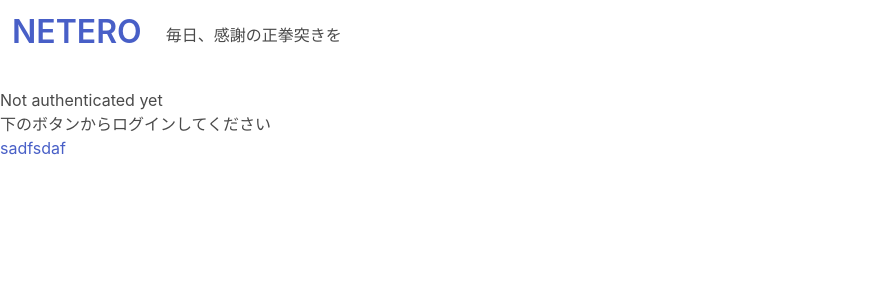
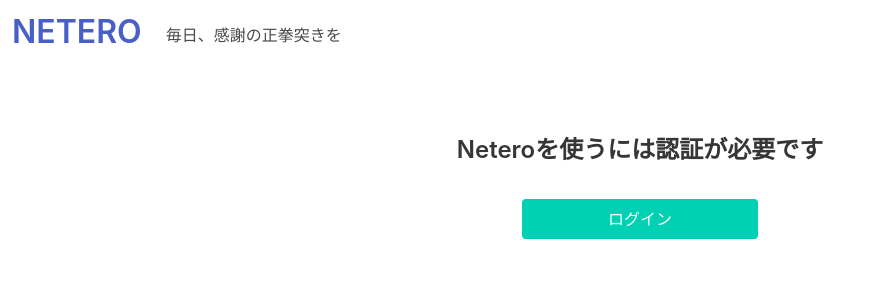
Before and after one commit to soshi-matsuo/netero-react, a React (Create React App) app: page /detail/1 in a window 1280 px wide. Shown: the top 300 px of the page, without its empty margins (0-885 px from the left). Built offline with nearby package versions, Linux system fonts and the light colour scheme; no server answers.

Commit message:
added access token exp validation, upgraded login component

```diff
--- a/src/App.js
+++ b/src/App.js
@@ -2,7 +2,7 @@
 import Index from "./pages/Index";
 import Detail from "./pages/Detail";
 import Navbar from "./components/Navbar";
-import { isAuthenticated } from "./context/accessToken"
+import { isAuthenticated, extractFromFragment } from "./context/accessToken"
 
 const App = () => {
   return (
@@ -12,8 +12,7 @@
         <Switch>
           <Route path="/detail/:id" exact render={({location}) => <Detail location={location} checkAuthentication={isAuthenticated} />} />
           <Route path="/" render={() => {
-            const fragment = location.hash;
-            const accessToken = fragment.match(/#access_token=(.+?)&/)?.[1];
+            const accessToken = extractFromFragment(location.hash);
             if (accessToken) document.cookie = `accessToken=${accessToken}`;
             return <Index checkAuthentication={isAuthenticated} />}
           } />
--- /dev/null
+++ b/src/components/Login.js
@@ -0,0 +1,14 @@
+const Login = () => {
+    return (
+        <div>
+            <h1 className="mt-6 title is-4 has-text-centered">Neteroを使うには認証が必要です</h1>
+            <div className="columns mt-4">
+                <div className="column is-one-fifth is-offset-two-fifths is-half-mobile is-offset-one-quarter-mobile">
+                    <a className="button is-primary is-fullwidth" href="https://netero.jp.auth0.com/authorize?response_type=token&client_id=PStSWdvj7dggxO2TAOWtV2bjC8nwi5dl&redirect_uri=http://localhost:3000&nonce=safsaf&audience=https://netero-implicit-auth.jp">ログイン</a>
+                </div>
+            </div>
+        </div>
+    )
+}
+
+export default Login;
--- a/src/components/TrainingRegistrationForm.js
+++ b/src/components/TrainingRegistrationForm.js
@@ -1,5 +1,4 @@
-import axiosTemplate from "../context/axiosTemplate";
-import { extractFromCookie } from "../context/accessToken";
+import {post} from "../context/axiosTemplate";
 import React, { useState } from "react";
 import Input from "./Input";
 
@@ -26,13 +25,10 @@
       return;
     }
 
-    axiosTemplate
-      .post('/training', {
+    post('/training', {
         name: trainingName,
         velocity: trainingVelocity,
         unit: trainingUnit,
-      }, {
-        headers: { Authorization: `Bearer ${extractFromCookie()}` },
       })
       .then((res) => {
         if (res.status !== 200) return;
--- a/src/context/accessToken.js
+++ b/src/context/accessToken.js
@@ -2,8 +2,19 @@
 
 const extractFromCookie = () => document.cookie.match(/accessToken=(.+?)(;|$)/)?.[1];
 
-// TODO should verify exp claim of the access token JWT.
-const isAuthenticated = () => extractFromCookie();
+const convertToBase64 = (base64urlString) => base64urlString.replaceAll("_", "/").replaceAll("-", "+");
+
+const isAuthenticated = () => {
+    const accessToken = extractFromCookie();
+    if (!accessToken) return false;
+
+    const base64Payload = convertToBase64(accessToken.split(".")[1]);
+    const payload = JSON.parse(window.atob(base64Payload));
+    const expirationTime = payload.exp * 1000;
+    if (expirationTime < Date.now()) return false;
+
+    return true;
+};
 
 export {
     extractFromFragment,
--- a/src/context/axiosTemplate.js
+++ b/src/context/axiosTemplate.js
@@ -1,5 +1,19 @@
 import axios from "axios";
+import {extractFromCookie} from "./accessToken";
 
-export default axios.create({
+const axiosTemplate = axios.create({
     baseURL: process.env.REACT_APP_BACKEND_URL,
 });
+
+const get = (url) => axiosTemplate.get(url, {
+    headers: { Authorization: `Bearer ${extractFromCookie()}` },
+});
+
+const post = (url, data = null) => axiosTemplate.post(url, data, {
+  headers: { Authorization: `Bearer ${extractFromCookie()}` },
+});
+
+export {
+    get,
+    post,
+};
--- a/src/pages/Detail.js
+++ b/src/pages/Detail.js
@@ -1,9 +1,9 @@
-import axiosTemplate from "../context/axiosTemplate";
-import { extractFromCookie } from "../context/accessToken";
 import { useState, useEffect } from "react";
 import Calendar from 'react-calendar';
+import Login from "../components/Login";
 import * as dayjs from 'dayjs';
 import './Calendar.css';
+import { get } from "../context/axiosTemplate";
 
 const extractTrainingId = (pathname) => {
   return pathname.split("/")[2];
@@ -15,10 +15,7 @@
   const [achievementDates, setAchievementDates] = useState([]);
 
   useEffect(() => {
-    axiosTemplate
-      .get(`/training/${extractTrainingId(props.location.pathname)}`, {
-        headers: { Authorization: `Bearer ${extractFromCookie()}` },
-      })
+    get(`/training/${extractTrainingId(props.location.pathname)}`)
       .then((res) => {
         setTraining(res.data.training);
         setTotalVelocity(res.data.totalVelocity);
@@ -26,7 +23,8 @@
       });
   }, []);
 
-  if (props.checkAuthentication()) {
+  if (!props.checkAuthentication()) return <Login />
+
   return (
     <div>
       <h1 className="title is-1 has-text-centered">
@@ -42,7 +40,7 @@
         <h2 className="subtitle is-4 has-text-centered mt-6 japanese">達成カレンダー</h2>
         <div className="is-flex is-flex-direction-column is-align-items-center">
           <Calendar
-              tileClassName={({date}) => {
+            tileClassName={({ date }) => {
               return achievementDates.includes(dayjs(date).format('YYYY-MM-DD')) ? "has-text-white has-background-primary" : "";
             }}
             className="box"
@@ -50,8 +48,7 @@
               const year = activeStartDate.getFullYear();
               const rawMonth = activeStartDate.getMonth() + 1;
               const month = rawMonth < 10 ? `0${rawMonth}` : rawMonth.toString();
-                axiosTemplate
-                  .get(
+              get(
                 `/training/${extractTrainingId(
                   props.location.pathname
                 )}?year=${year}&month=${month}`
@@ -67,15 +64,6 @@
       </div>
     </div>
   );
-  } else {
-    return (
-      <div>
-        <p>Not authenticated yet</p>
-        <p>下のボタンからログインしてください</p>
-        <a href="https://netero.jp.auth0.com/authorize?response_type=token&client_id=PStSWdvj7dggxO2TAOWtV2bjC8nwi5dl&redirect_uri=http://localhost:3000&nonce=safsaf&audience=https://netero-implicit-auth.jp">sadfsdaf</a>
-      </div>
-    )
-  }
 };
 
 export default Detail;
--- a/src/pages/Index.js
+++ b/src/pages/Index.js
@@ -1,9 +1,9 @@
-import axiosTemplate from "../context/axiosTemplate";
-import { extractFromCookie } from "../context/accessToken";
 import React, { useState, useEffect } from "react";
 import { Link } from "react-router-dom";
 import TrainingRegistrationForm from "../components/TrainingRegistrationForm";
 import Alert from "../components/Alert";
+import Login from "../components/Login";
+import {get, post} from "../context/axiosTemplate";
 
 const Index = (props) => {
   const [trainings, setTrainings] = useState([]);
@@ -11,9 +11,7 @@
   const [alert, setAlert] = useState({ active: false, message: '', status: '' });
 
   const getIndexData = () => {
-    axiosTemplate.get('/index', {
-      headers: { Authorization: `Bearer ${extractFromCookie()}` },
-    }).then((res) => {
+    get('/index').then((res) => {
       setTrainings(res.data.trainings);
       setAchievedSet(new Set(res.data.achievedIds));
     });
@@ -22,10 +20,7 @@
   useEffect(getIndexData, []);
 
   const handleClick = (e, trainingId, trainingName) => {
-    axiosTemplate
-      .post(`/achievement/${trainingId}`, null, {
-        headers: { Authorization: `Bearer ${extractFromCookie()}` },
-      })
+    post(`/achievement/${trainingId}`)
       .then((res) => {
         if (res.status !== 200) return;
         getIndexData();
@@ -45,7 +40,8 @@
 
   const deleteAlert = () => setAlert({ active: false, message: '' });
 
-  if (props.checkAuthentication()) {
+  if (!props.checkAuthentication()) return <Login/>
+
   return (
     <div className="columns">
       <div className="column is-three-fifths is-offset-one-fifth">
@@ -84,15 +80,6 @@
       </div>
     </div>
   );
-  } else {
-    return (
-      <div>
-        <p>Not authenticated yet</p>
-        <p>下のボタンからログインしてください</p>
-        <a href="https://netero.jp.auth0.com/authorize?response_type=token&client_id=PStSWdvj7dggxO2TAOWtV2bjC8nwi5dl&redirect_uri=http://localhost:3000&nonce=safsaf&audience=https://netero-implicit-auth.jp">sadfsdaf</a>
-      </div>
-    )
-  }
 };
 
 export default Index;
```
Lines whose indentation alone changed are shown as unchanged.
